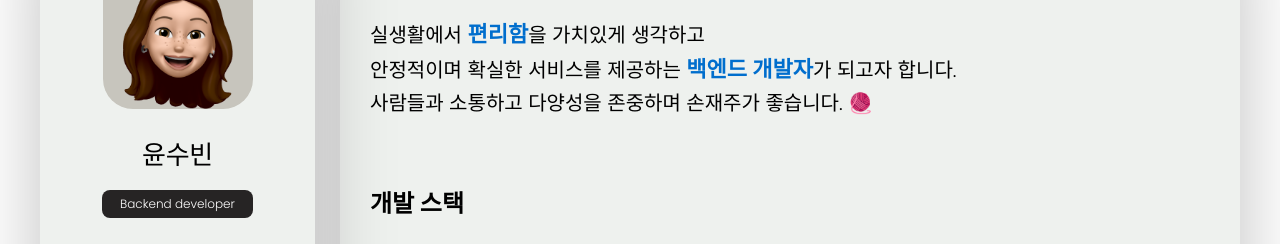
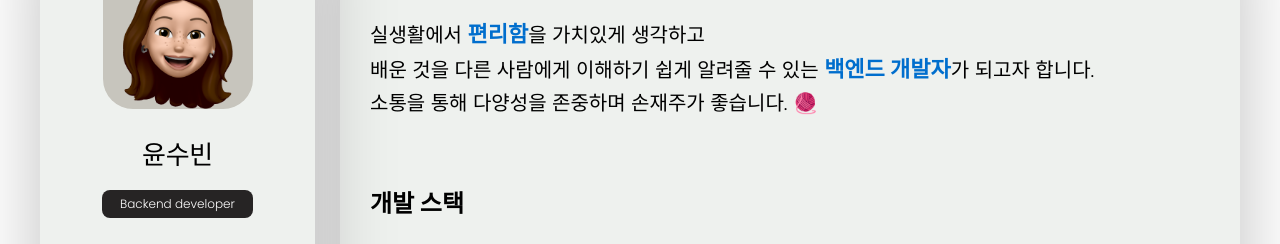
Before and after one commit to soogoori/my-portfolio, a plain HTML site: page index.html in a window 1280 px wide. Shown: the part 161-405 px from the top of the page. Drawn offline with nearby package versions, Linux system fonts and the light colour scheme.

Commit message:
자기소개 수정

```diff
--- a/index.html
+++ b/index.html
@@ -218,8 +218,8 @@
             <section class="about-text">
                 <p>
                     실생활에서 <strong>편리함</strong>을 가치있게 생각하고<br>
-                    안정적이며 확실한 서비스를 제공하는 <strong>백엔드 개발자</strong>가 되고자 합니다.<br>
-                    사람들과 소통하고 다양성을 존중하며 손재주가 좋습니다. 🧶
+                    배운 것을 다른 사람에게 이해하기 쉽게 알려줄 수 있는 <strong>백엔드 개발자</strong>가 되고자 합니다.<br>
+                    소통을 통해 다양성을 존중하며 손재주가 좋습니다. 🧶
                 </p>
 
             </section>
```
